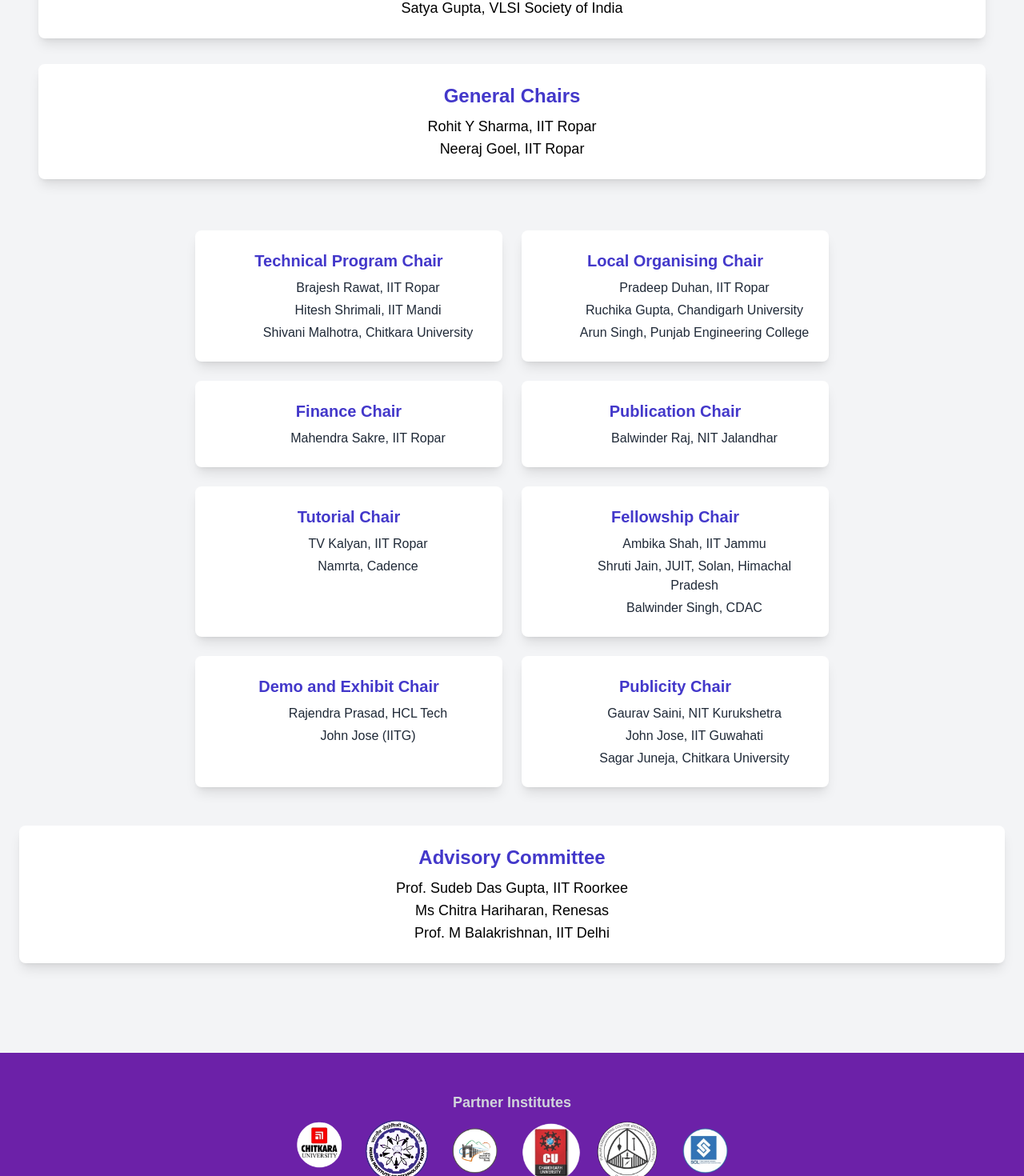
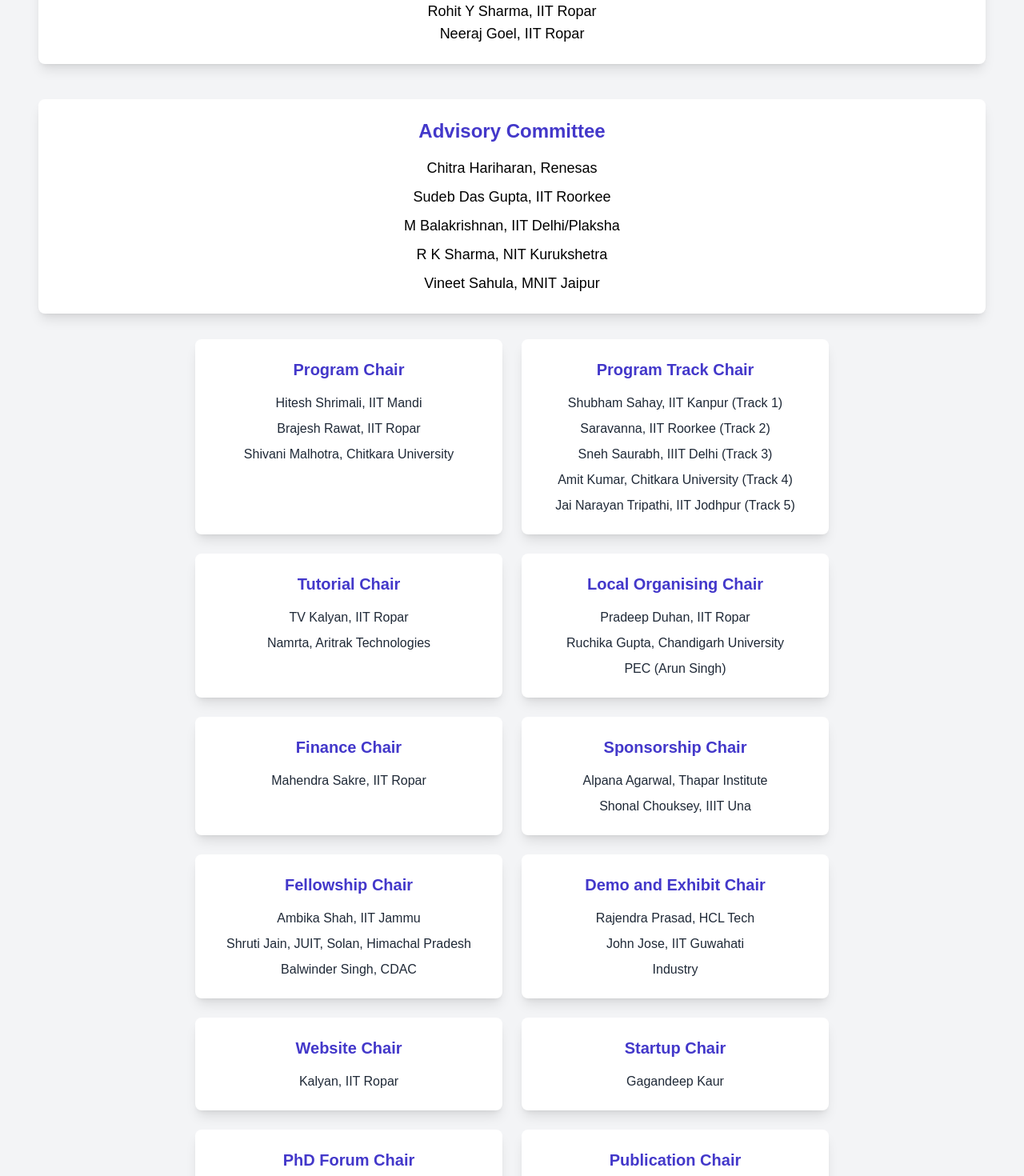
Before and after one commit to AyushTyagi2/VDAT, a Next.js app: page /committees in a window 1280 px wide. Shown: the part 840-2310 px from the top of the page at 80% size. Built offline with nearby package versions, Linux system fonts and the light colour scheme.

Commit message:
1,2 Done

```diff
--- a/src/app/committees/page.js
+++ b/src/app/committees/page.js
@@ -3,22 +3,27 @@
 import Navbar from '../home/Navbar';
 
 const committees = [
-  { title: "Technical Program Chair", members: ["Brajesh Rawat, IIT Ropar", "Hitesh Shrimali, IIT Mandi", "Shivani Malhotra, Chitkara University"] },
-  { title: "Local Organising Chair", members: ["Pradeep Duhan, IIT Ropar", "Ruchika Gupta, Chandigarh University", "Arun Singh, Punjab Engineering College"] },
+  { title: "Program Chair", members: ["Hitesh Shrimali, IIT Mandi", "Brajesh Rawat, IIT Ropar", "Shivani Malhotra, Chitkara University"] },
+  { title: "Program Track Chair", members: ["Shubham Sahay, IIT Kanpur (Track 1)", "Saravanna, IIT Roorkee (Track 2)", "Sneh Saurabh, IIIT Delhi (Track 3)", "Amit Kumar, Chitkara University (Track 4)", "Jai Narayan Tripathi, IIT Jodhpur (Track 5)"] },
+  { title: "Tutorial Chair", members: ["TV Kalyan, IIT Ropar", "Namrta, Aritrak Technologies"] },
+  { title: "Local Organising Chair", members: ["Pradeep Duhan, IIT Ropar", "Ruchika Gupta, Chandigarh University", "PEC (Arun Singh)"] },
   { title: "Finance Chair", members: ["Mahendra Sakre, IIT Ropar"] },
-  { title: "Publication Chair", members: ["Balwinder Raj, NIT Jalandhar"] },
-  { title: "Tutorial Chair", members: ["TV Kalyan, IIT Ropar", "Namrta, Cadence"] },
+  { title: "Sponsorship Chair", members: ["Alpana Agarwal, Thapar Institute", "Shonal Chouksey, IIIT Una"] },
   { title: "Fellowship Chair", members: ["Ambika Shah, IIT Jammu", "Shruti Jain, JUIT, Solan, Himachal Pradesh", "Balwinder Singh, CDAC"] },
-  { title: "Demo and Exhibit Chair", members: ["Rajendra Prasad, HCL Tech", "John Jose (IITG)"] },
-  { title: "Publicity Chair", members: ["Gaurav Saini, NIT Kurukshetra", "John Jose, IIT Guwahati", "Sagar Juneja, Chitkara University"] }
+  { title: "Demo and Exhibit Chair", members: ["Rajendra Prasad, HCL Tech", "John Jose, IIT Guwahati", "Industry"] },
+  { title: "Website Chair", members: ["Kalyan, IIT Ropar"] },
+  { title: "Startup Chair", members: ["Gagandeep Kaur"] },
+  { title: "PhD Forum Chair", members: ["Debiprasana Sahu, IIT Bhubaneswar"] },
+  { title: "Publication Chair", members: ["Balwinder Raj, NIT Jalandhar", "Sivanantham, VIT Vellore"] },
+  { title: "Publicity and Outreach Chair", members: ["Sagar Juneja, Chitkara University", "Gaurav Saini, NIT Kurukshetra", "Gargi Khana, NIT Hamirpur", "Navneet Sehgal, Chandigarh University"] },
+
 ];
-
 const CommitteeCard = ({ title, members }) => (
-  <div className="bg-white shadow-lg rounded-lg p-6 w-full md:w-1/2 lg:w-1/3 space-x-12">
-    <h2 className="text-xl font-bold text-indigo-700">{title}</h2>
-    <ul className="mt-2 space-y-1">
+  <div className="bg-white shadow-lg rounded-lg p-6 w-full md:w-1/2 lg:w-1/3">
+    <h2 className="text-xl font-bold text-indigo-700 mb-4 text-center">{title}</h2>
+    <ul className="space-y-2">
       {members.map((member, index) => (
-        <li key={index} className="text-gray-800">{member}</li>
+        <li key={index} className="text-gray-800 text-center">{member}</li>
       ))}
     </ul>
   </div>
@@ -28,7 +33,6 @@
   return (
     <div>
       <Navbar />
-      <div className=''>
       <header
         className="text-center bg-gradient-to-r from-purple-500 to-indigo-600 text-white py-40 relative"
         style={{ backgroundImage: "url('/images/iit-ropar-5.avif')", backgroundSize: "cover", backgroundPosition: "center" }}
@@ -36,42 +40,46 @@
         <div className="bg-black bg-opacity-50 py-16">
           <h1 className="text-5xl font-extrabold">Committees</h1>
         </div>
-        <div className='h-36 pb-25'></div>
+      </header>
 
-      </header>
-      </div>
-      <div className='py-5 bg-gray-100'></div>
-      <div className="w-full flex flex-col items-center space-y-12 px-12 bg-gray-100 ">
+      <div className="py-5 bg-gray-100"></div>
 
+      <div className="w-full flex flex-col items-center space-y-12 px-12 bg-gray-100">
         <div className="w-full text-center space-y-8">
-            <div className="bg-white shadow-lg rounded-lg p-6 w-full  ">
+          <div className="bg-white shadow-lg rounded-lg p-6">
             <h2 className="text-2xl font-bold text-indigo-700">Steering Committee Chair</h2>
             <p className="text-lg mt-2 text-black">Satya Gupta, VLSI Society of India</p>
           </div>
 
-            <div className="bg-white shadow-lg rounded-lg p-6 w-full   mx-auto">
+          <div className="bg-white shadow-lg rounded-lg p-6">
             <h2 className="text-2xl font-bold text-indigo-700">General Chairs</h2>
             <p className="text-lg mt-2 text-black">Rohit Y Sharma, IIT Ropar</p>
             <p className="text-lg text-black">Neeraj Goel, IIT Ropar</p>
           </div>
-
-
         </div>
       </div>
-      <section className="py-16 px-6 bg-gray-100 text-gray-800 text-center ">
+
+      <section className="py-3 bg-gray-100 text-center">
+        <div className="w-full flex flex-col items-center space-y-12 px-12 bg-gray-100 py-8">
+          <div className="w-full text-center space-y-8">
+          <div className="bg-white shadow-lg rounded-lg p-6">
+            <h2 className="text-2xl font-bold text-indigo-700 mb-4">Advisory Committee</h2>
+            <ul className="space-y-2">
+              <li className="text-lg text-black">Chitra Hariharan, Renesas</li>
+              <li className="text-lg text-black">Sudeb Das Gupta, IIT Roorkee</li>
+              <li className="text-lg text-black">M Balakrishnan, IIT Delhi/Plaksha</li>
+              <li className="text-lg text-black">R K Sharma, NIT Kurukshetra</li>
+              <li className="text-lg text-black">Vineet Sahula, MNIT Jaipur</li>
+            </ul>
+          </div>
+          </div>
+        </div>
         <div className="max-w-6xl mx-auto flex flex-wrap justify-center gap-6">
           {committees.map((committee, index) => (
             <CommitteeCard key={index} {...committee} />
           ))}
         </div>
-        <div className='py-12'>
-        <div className="bg-white shadow-lg rounded-lg p-6 w-full mx-auto ">
-              <h2 className="text-2xl font-bold text-indigo-700">Advisory Committee</h2>
-              <p className="text-lg mt-2 text-black">Prof. Sudeb Das Gupta, IIT Roorkee</p>
-              <p className="text-lg text-black">Ms Chitra Hariharan, Renesas</p>
-              <p className="text-lg text-black">Prof. M Balakrishnan, IIT Delhi</p>
-            </div>
-            </div>
+
       </section>
 
       <Footer />
--- a/src/app/submissions/page.js
+++ b/src/app/submissions/page.js
@@ -51,13 +51,15 @@
     document.getElementById(id).scrollIntoView({ behavior: 'smooth' });
   };
 
+
   const tracks = [
     {
       id: "Track 1",
-      title: "Track 1: Emerging Materials and Devices Technologies",
+      name: "Track 1",
+      title: "Emerging Materials and Devices Technologies:  Dr. Shubham Sahay (IITK)",
       content: [
         "Emerging materials",
-        "2-D Materials",
+        "2-D Material",
         "High-voltage MOSFET",
         "Si photonics and optoelectronics",
         "Spintronics and quantum materials",
@@ -68,43 +70,60 @@
     },
     {
       id: "Track 2",
-      title: "Track 2: VLSI Circuit and System Design",
+      name: "Track 2",
+      title: "VLSI Circuit and SoC Design: Dr. Sarvana (IIT R)",
       content: [
         "Digital, Analog, Mixed signal, RF circuits",
         "RTL design",
         "Processor Architecture",
         "Hardware accelerators",
         "FPGA based design",
-        "Quantum",
+        "Quantum Circuits",
         "Neuromorphic",
         "Memory",
+        "Circuits, accelerators, SoC for ML/AI applications",
       ],
     },
     {
       id: "Track 3",
-      title: "Track 3: Electronics Design Automation, Testing and Verification",
+      name: "Track 3",
+      title: "Electronics Design Automation, Testing and Verification : Prof. Sneh Saurabh (IIIT-Delhi)",
       content: [
         "CAD Tools, software",
         "CAD for FPGA",
         "High-Level Synthesis",
         "System software",
         "Testing and Verification",
-        "Packaging (Signal and Power Integrity)",
       ],
     },
     {
       id: "Track 4",
-      title: "Track 4: Embedded Systems Design",
+      name: "Track 4",
+      title: "Embedded Systems Design: Dr Amit Kumar (Chitkara), Prof. Srikant Srinivasan (Palaksha University)",
       content: [
-        "Hardware/Software Co-design & Verification",
-        "Audio, Image & Video-Processing on Embedded Systems",
-        "Reconfigurable Systems",
-        "Microcontroller, ARM, IoT and FPGA-based Embedded Systems Design",
-        "Embedded Software",
-        "Real-Time Systems",
+        "Embedded AI and Machine Learning",
+        "Real-Time Systems and Applications",
+        "Embedded Software and Firmware Development",
+        "Hardware/Software Co-Design",
+        "IoT, Edge, and Wireless Embedded Systems",
+        "Embedded Vision and Multimedia Processing",
+        "Reconfigurable Systems and FPGAs",
+        "Automotive, Healthcare, and Industrial Applications",
+      ],
+    },
+    {
+      id: "Track 5",
+      name: "Track 5",
+      title: "Packaging and Manufacturing: Dr. Jay Narayan Tripathi (IIT J)",
+      content: [
+        "Manufacturing technologies",
+        "Packaging ",
+        "Signal and Power Integrity",
       ],
     },
   ];
+
+
 
   return (
     <div>
@@ -126,6 +145,10 @@
             <li><strong>Deadline for acceptance:</strong> June 15, 2025</li>
             <li><strong>Deadline for camera-ready:</strong> July 1, 2025</li>
           </ul>
+        <button className='bg-purple-500 text-white px-4 py-2 mt-4 rounded-lg hover:bg-purple-600 transition duration-200 ease-in-out'
+          onClick={() => scrollToSection('submission')}>
+          Submission Guidelines
+        </button>
         </div>
       </section>
 
@@ -150,13 +173,13 @@
           <div className="lg:w-1/3">
             <h2 className="text-3xl font-bold mb-4 text-purple-500 text-center">Conference Tracks</h2>
             <div className="grid grid-cols-2 gap-4 text-center">
-              {tracks.map(({ id, title }) => (
+              {tracks.map(({ id, name }) => (
                 <button
                   key={id}
                   onClick={() => scrollToSection(id)}
                   className="w-full h-40 text-center text-lg font-bold border border-purple-500 rounded p-2 text-white hover:bg-purple-500 transition duration-200 ease-in-out"
                 >
-                  {title.split(':')[0]}
+                  {name.split(':')[0]}
                 </button>
               ))}
             </div>
@@ -174,6 +197,23 @@
         />
       ))}
 
+      <section className="bg-gray-50 py-8 px-4" id ="submission">
+          <div className="max-w-4xl mx-auto text-center">
+            <h1 className="text-4xl font-extrabold text-gray-800 mb-8">Submission Guidelines</h1>
+            <p className="text-lg text-gray-600 mb-6">
+            Authors are invited to submit original, unpublished research manuscripts adhering to the following guidelines:
+            </p>
+            <ol className="text-left text-lg text-gray-700 space-y-4 list-decimal list-inside">
+              <li>Papers should be in <span className="font-semibold">PDF format</span> following the <span className="font-semibold">IEEE Conference paper format</span>.</li>
+              <li>Submissions must not exceed <span className="font-semibold">six A4-sized pages</span> and should be uploaded via the official portal: <a href="https://softconf.com/vlsi/vdat2025" target="_blank" className="text-blue-600 underline">Submit Here</a>.</li>
+              <li>A <span className="font-semibold">double-blind review process</span> will be followed, so ensure no author names or identifying information is included in the manuscript.</li>
+              <li>Include an <span className="font-semibold">abstract of 250 words</span> with a maximum of <span className="font-semibold">five keywords</span>.</li>
+              <li>Authors will be notified via email regarding acceptance and required revisions.</li>
+              <li>Revised camera-ready copies must be submitted within the specified deadline following the final submission guidelines.</li>
+              <li>At least <span className="font-semibold">one author must register</span> for the conference to present and publish the paper. Separate registration is required for each paper presented by the same author.</li>
+            </ol>
+          </div>
+      </section>
       <Footer />
     </div>
   );
```
Lines whose indentation alone changed are shown as unchanged.
